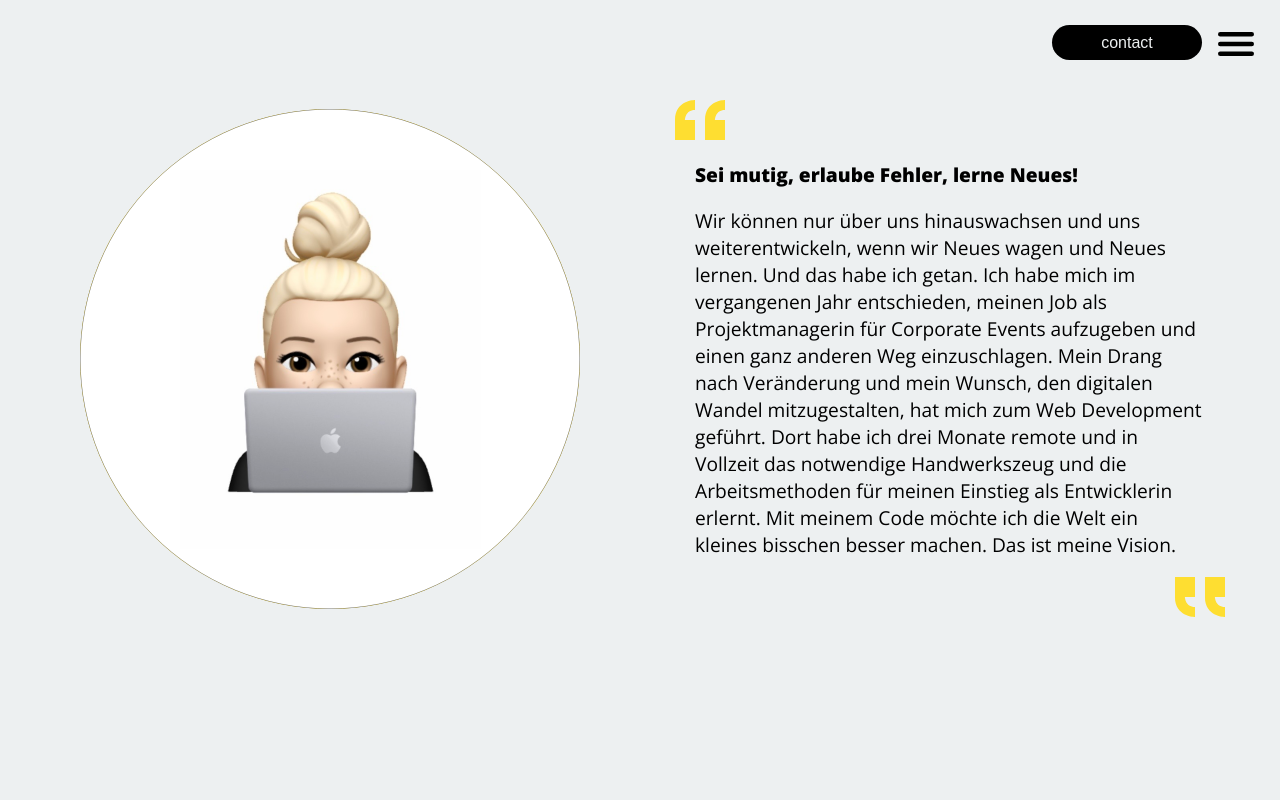
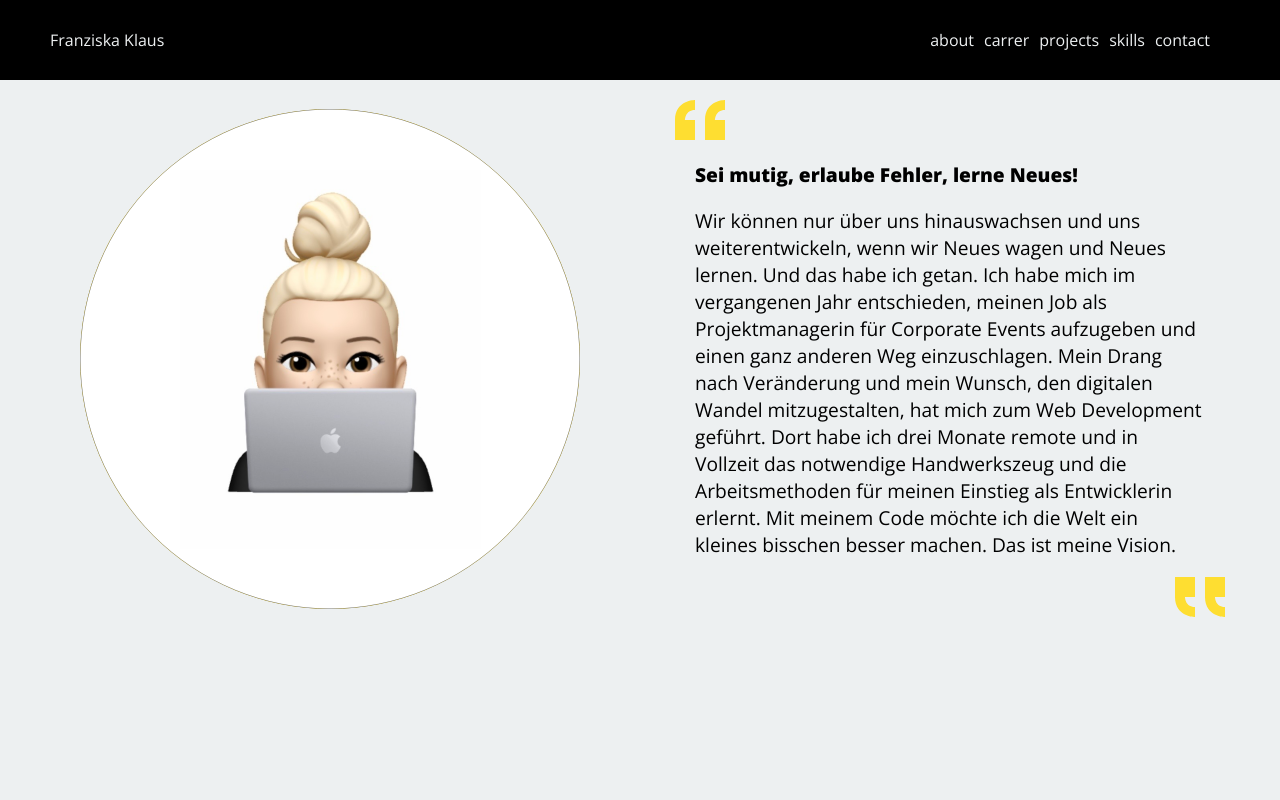
Before and after one commit to Frenzy265/portfolio, a React (Create React App) app: page / in a window 1280 px wide. Shown: the top 800 px of the page. Built offline with nearby package versions, Linux system fonts and the light colour scheme.

Commit message:
💄 First step redesign header and nav

```diff
--- a/src/App.js
+++ b/src/App.js
@@ -1,6 +1,6 @@
 import React from "react";
 import Footer from "./sections/Footer";
-import { Header } from "./components/Header";
+import Header from "./components/Header/index";
 import GlobalStyle from "./globalstyle";
 import About from "./sections/About";
 import Carrer from "./sections/Carrer";
--- a/src/components/Caption.js
+++ b/src/components/Caption.js
@@ -8,7 +8,7 @@ const Caption = styled.h1`
   align-self: start;
   line-height: 80%;
 
-  @media (max-width: 500px) {
+  @media (max-width: 768px) {
     justify-self: start;
   }
 `;
--- a/src/components/Circle.js
+++ b/src/components/Circle.js
@@ -11,7 +11,7 @@ const Container = styled.div`
   align-items: center;
   flex-direction: column;
 
-  @media (max-width: 500px) {
+  @media (max-width: 768px) {
     width: 200px;
     height: 200px;
   }
@@ -24,7 +24,7 @@ const Container = styled.div`
   svg {
     width: 70px;
 
-    @media (max-width: 500px) {
+    @media (max-width: 768px) {
       width: 0;
     }
   }
--- /dev/null
+++ b/src/components/Header/HeaderElements.js
@@ -0,0 +1,87 @@
+import styled from "styled-components/macro";
+import PropTypes from "prop-types";
+
+export const Nav = styled.nav`
+  background: var(--secondary-color);
+  color: var(--primary-color);
+  height: 80px;
+  width: 100%;
+  position: fixed;
+  top: 0;
+  left: 0;
+  z-index: 2;
+  display: flex;
+  justify-content: center;
+`;
+
+export const NavbarContainer = styled.div`
+  display: flex;
+  justify-content: space-between;
+  height: inherit;
+  width: inherit;
+  z-index: 1;
+  padding: 0 50px;
+  position: relative;
+  margin: 0px;
+  align-items: center;
+`;
+
+export const Logo = styled.p`
+  color: var(--primary-color);
+  font-size: 1rem;
+`;
+
+export const NavMenu = styled.ul`
+  display: flex;
+  list-style: none;
+  padding: 0 10px;
+`;
+
+export const NavItem = styled.li`
+  width: 120px;
+  height: 30px;
+  background: var(--secondary-color);
+  color: var(--primary-color);
+  font-size: 1rem;
+  border-radius: 25px;
+  margin: 5px 10px 0px 0px;
+  border: none;
+  outline: none;
+  cursor: pointer;
+  display: none;
+
+  :last-child {
+    display: inline;
+  }
+
+  a {
+    text-decoration: none;
+    color: inherit;
+  }
+
+  :hover {
+    color: var(--tertiary-color);
+  }
+
+  @media (max-width: 768px) {
+    display: none;
+  }
+`;
+
+export const BurgerMenu = styled.div`
+  display: none;
+
+  @media (max-width: 768px) {
+    display: block;
+    position: absolute;
+    top: 0;
+    right: 0;
+    transform: translate(-60%, 50%);
+    font-size: 2rem;
+    cursor: pointer;
+  }
+`;
+
+NavItem.propTypes = {
+  open: PropTypes.bool,
+};
--- /dev/null
+++ b/src/components/Header/index.js
@@ -0,0 +1,65 @@
+import React, { useState } from "react";
+import {
+  BurgerMenu,
+  Logo,
+  Nav,
+  NavbarContainer,
+  NavItem,
+  NavMenu,
+} from "./HeaderElements";
+import * as IoIcon from "react-icons/io5";
+import styled from "styled-components/macro";
+import { Link } from "react-scroll";
+
+const NavLink = styled(Link)`
+  display: inline;
+
+  @media (max-width: 768px) {
+    display: none;
+  }
+  :last-child {
+    display: inline;
+  }
+`;
+
+const Header = () => {
+  const [open, setOpen] = useState(false);
+  const sections = ["about", "carrer", "projects", "skills", "contact"];
+
+  const toggle = () => {
+    setOpen(!open);
+  };
+
+  return (
+    <>
+      <Nav>
+        <NavbarContainer>
+          <Logo>Franziska Klaus</Logo>
+          <BurgerMenu toggle={toggle}>
+            {open ? (
+              <IoIcon.IoClose onClick={toggle} />
+            ) : (
+              <IoIcon.IoMenu onClick={toggle} />
+            )}
+          </BurgerMenu>
+          <NavMenu>
+            {sections?.map((section, index) => (
+              <NavLink
+                key={index}
+                to={`${section}`}
+                activeClass="active"
+                spy={true}
+                smooth={true}
+                offset={-50}
+              >
+                <NavItem onClick={toggle}>{section}</NavItem>
+              </NavLink>
+            ))}
+          </NavMenu>
+        </NavbarContainer>
+      </Nav>
+    </>
+  );
+};
+
+export default Header;
--- a/src/components/Section.js
+++ b/src/components/Section.js
@@ -8,7 +8,7 @@ const Section = styled.section`
   grid-gap: 20px;
   margin: 100px 30px 200px;
 
-  @media (max-width: 500px) {
+  @media (max-width: 768px) {
     grid-template-columns: 1fr;
     grid-template-rows: repeat(auto 1fr);
   }
--- a/src/components/SkillsList.js
+++ b/src/components/SkillsList.js
@@ -6,7 +6,7 @@ const List = styled.ul`
   margin: 0;
   justify-self: start;
 
-  @media (max-width: 500px) {
+  @media (max-width: 768px) {
     justify-self: center;
     display: flex;
     flex-wrap: wrap;
@@ -17,7 +17,7 @@ const List = styled.ul`
     font-size: 2rem;
     font-weight: 300;
 
-    @media (max-width: 500px) {
+    @media (max-width: 768px) {
       min-width: 120px;
       height: 50px;
       margin: 5px;
--- a/src/components/Wrapper.js
+++ b/src/components/Wrapper.js
@@ -11,7 +11,7 @@ export const Wrapper = styled.div`
     "main"
     "footer";
 
-  header {
+  nav {
     grid-area: header;
   }
 
--- a/src/globalstyle.js
+++ b/src/globalstyle.js
@@ -19,6 +19,8 @@ const GlobalStyle = createGlobalStyle`
     height: 100vh;
     width: 100vw;
 }
+
+
 
 h1 {
     text-transform: lowercase;
```
Also changed, not shown: src/components/Header/Header.js (renamed from src/components/Header.js), src/components/Header/NavBar.js (renamed from src/components/NavBar.js), 2 other files (tests, documents, lock files or other folders).
